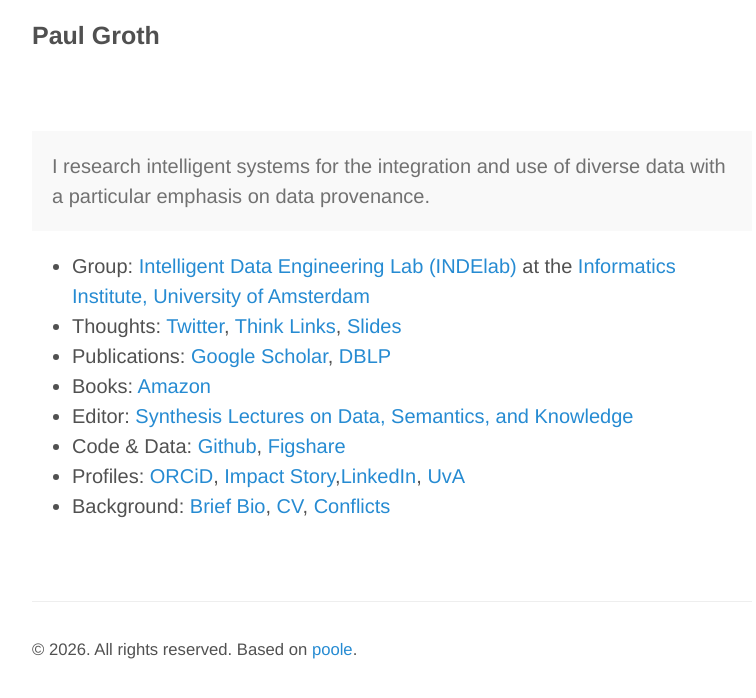
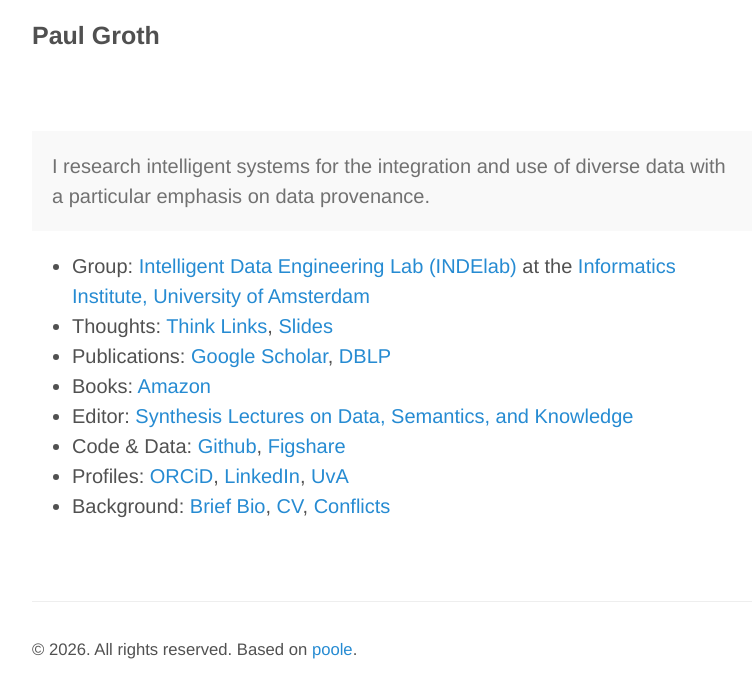
Before and after one commit to pgroth/pgroth.github.com, a Jekyll site: the page built from index.md, in a window 1280 px wide. Shown: the top 698 px of the page, without its empty margins (248-1004 px from the left). Built offline with Jekyll 4.4.1, drawn with Linux system fonts in a browser that asks for light colours.

Commit message:
Remove Twitter link from thoughts section

```diff
--- a/index.md
+++ b/index.md
@@ -7,10 +7,10 @@
 </p>
 
 * Group: [Intelligent Data Engineering Lab (INDElab)](http://indelab.org) at the [Informatics Institute, University of Amsterdam](https://ivi.uva.nl)
-* Thoughts: [Twitter](https://twitter.com/pgroth), [Think Links](http://thinklinks.wordpress.com), [Slides](http://www.slideshare.net/pgroth)
+* Thoughts: [Think Links](http://thinklinks.wordpress.com), [Slides](http://www.slideshare.net/pgroth)
 * Publications: [Google Scholar](http://scholar.google.com/citations?user=0tHSHCIAAAAJ&hl=en), [DBLP](https://dblp.org/pid/g/PTGroth.html)
 * Books: [Amazon](http://amazon.com/author/pgroth)
 * Editor: [Synthesis Lectures on Data, Semantics, and Knowledge](https://www.springer.com/series/16928)
 * Code & Data: [Github](https://github.com/pgroth), [Figshare](http://figshare.com/authors/Paul_Groth/99315)
-* Profiles: [ORCiD](http://orcid.org/0000-0003-0183-6910), [Impact Story](https://impactstory.org/u/0000-0003-0183-6910),[LinkedIn](https://www.linkedin.com/in/pgroth), [UvA](https://www.uva.nl/profiel/g/r/p.t.groth/p.t.groth.html)
+* Profiles: [ORCiD](http://orcid.org/0000-0003-0183-6910), [LinkedIn](https://www.linkedin.com/in/pgroth), [UvA](https://www.uva.nl/profiel/g/r/p.t.groth/p.t.groth.html)
 * Background: [Brief Bio](bio), [CV](http://pgroth.com/cv.pdf), [Conflicts](conflicts)
```
